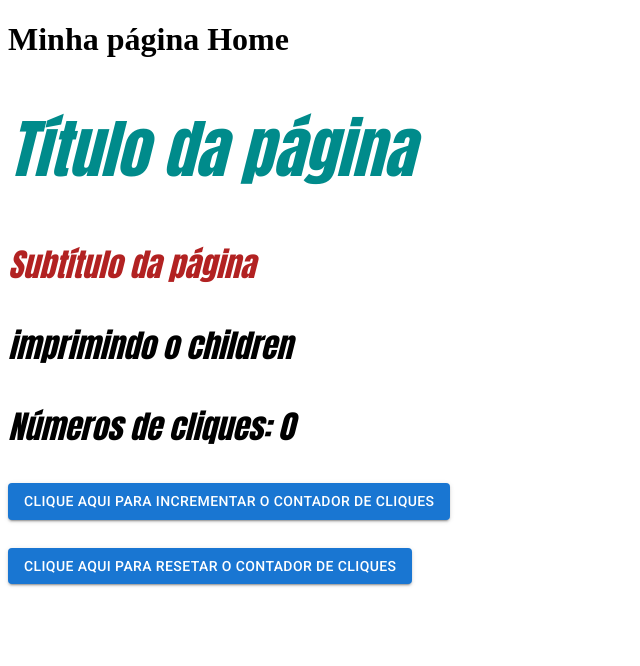
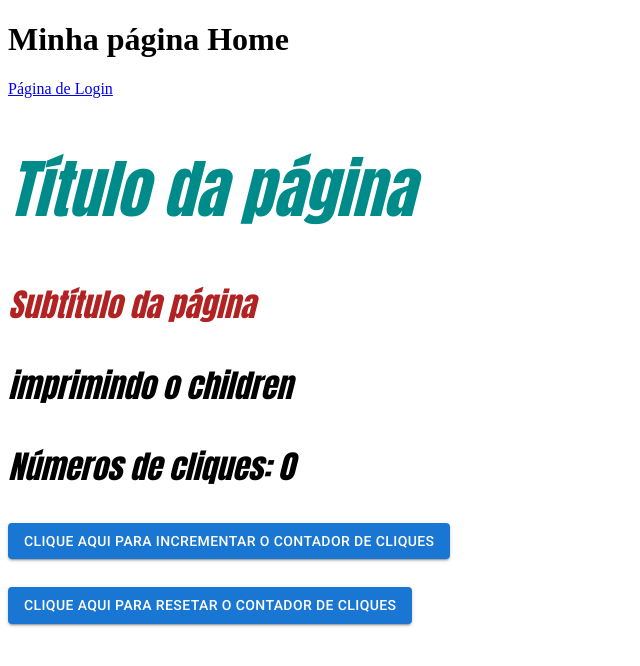
Before and after one commit to ocsoares/Aprendendo-ReactJS, a React (Vite) app: page /home in a window 1280 px wide. Shown: the top 666 px of the page, without its empty margins (0-640 px from the left). Built offline with nearby package versions, Linux system fonts and the light colour scheme.

Commit message:
chore: remove useless folder

```diff
--- /dev/null
+++ b/src/app/pages/Home.tsx
@@ -0,0 +1,16 @@
+import { Link } from "react-router-dom";
+import { Header } from "../shared/components/Header";
+
+export const Home = () => {
+  return (
+    <div>
+      <h1>Minha página Home</h1>
+      <Link to="/login">Página de Login</Link>
+      <Header
+        title="Título da página"
+        subtitle="Subtítulo da página"
+        variant="big-large"
+      />
+    </div>
+  );
+};
--- a/src/app/routes/routes.tsx
+++ b/src/app/routes/routes.tsx
@@ -4,7 +4,7 @@ import {
   Routes as ReactRouter,
   Navigate,
 } from "react-router-dom";
-import { Home } from "../pages/home/Home";
+import { Home } from "../pages/Home";
 
 export const Routes = () => {
   return (
```
